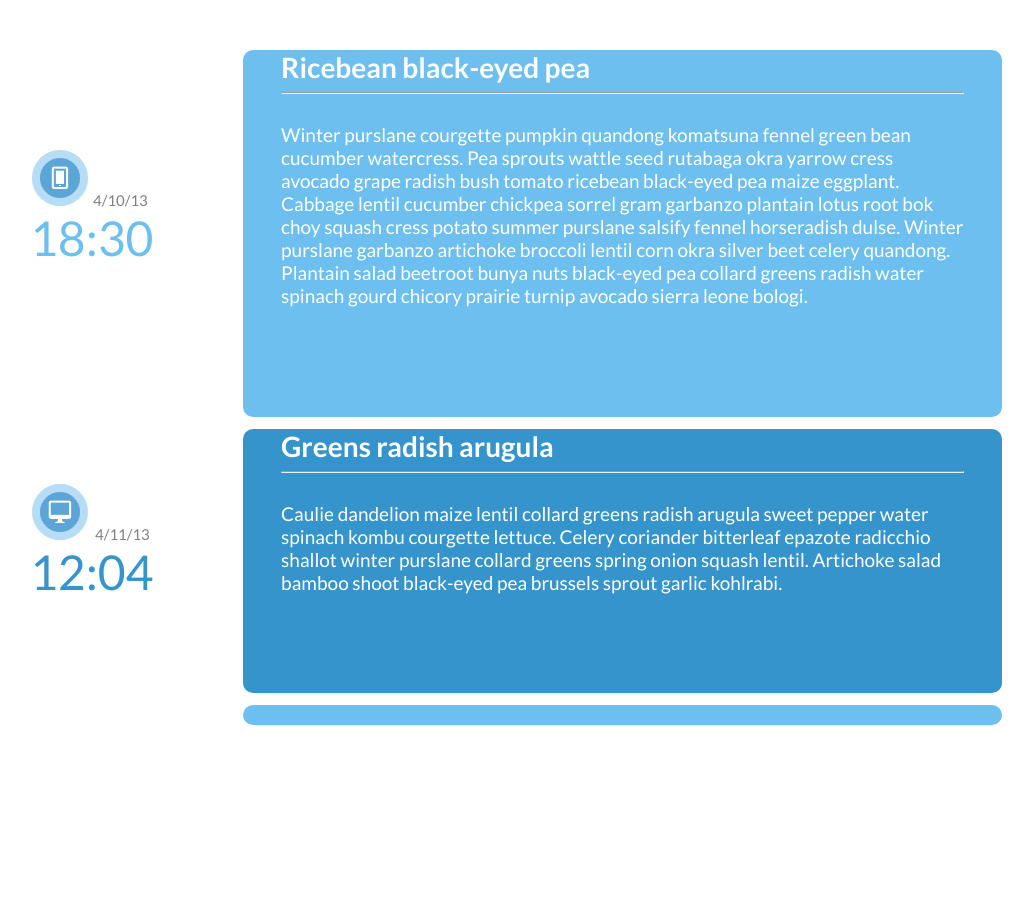
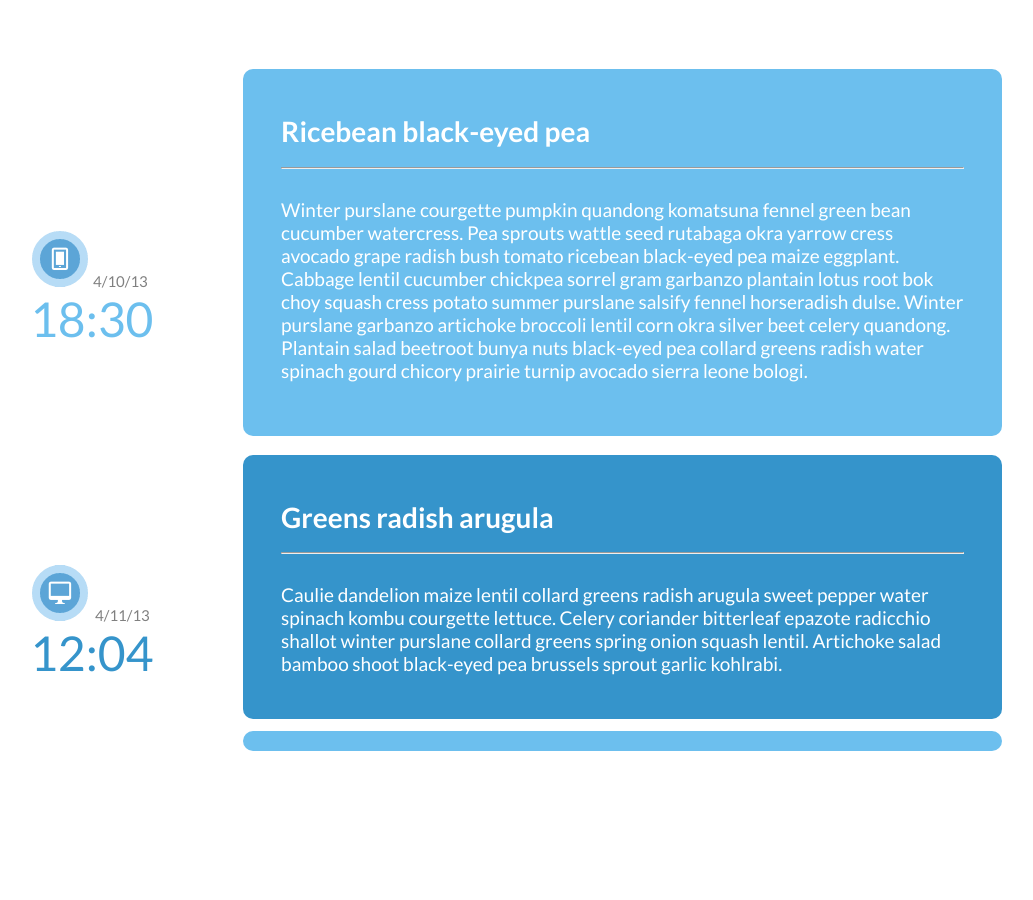
Before and after one commit to schnetthappens/1.3-timeline-layout, a plain HTML site: page index.html in a window 1280 px wide. Shown: the whole page, without its empty margins (120-1153 px from the left). Before the commit the page ends 819 px from the top, so only its background shows below. Drawn offline with Linux system fonts and the light colour scheme.

```diff
--- a/index.html
+++ b/index.html
@@ -32,13 +32,13 @@
     <!--parent div containing RECIPES and all text-->
     <div class="main-recipes">
       <div class="ricebean">
-        <span class="recipe-headings">Ricebean black-eyed pea</span>
+        <h1 class="recipe-headings">Ricebean black-eyed pea</h1>
         <hr>
         <p>Winter purslane courgette pumpkin quandong komatsuna fennel green bean cucumber watercress. Pea sprouts wattle seed rutabaga okra yarrow cress avocado grape radish bush tomato ricebean black-eyed pea maize eggplant. Cabbage lentil cucumber chickpea sorrel gram garbanzo plantain lotus root bok choy squash cress potato summer purslane salsify fennel horseradish dulse. Winter purslane garbanzo artichoke broccoli lentil corn okra silver beet celery quandong. Plantain salad beetroot bunya nuts black-eyed pea collard greens radish water spinach gourd chicory prairie turnip avocado sierra leone bologi. </p>
       </div>
 
       <div class="greenradish">
-        <span class="recipe-headings">Greens radish arugula</span>
+        <h1 class="recipe-headings">Greens radish arugula</h1>
         <hr>
         <p>Caulie dandelion maize lentil collard greens radish arugula sweet pepper water spinach kombu courgette lettuce. Celery coriander bitterleaf epazote radicchio shallot winter purslane collard greens spring onion squash lentil. Artichoke salad bamboo shoot black-eyed pea brussels sprout garlic kohlrabi.</p>
       </div>
```
